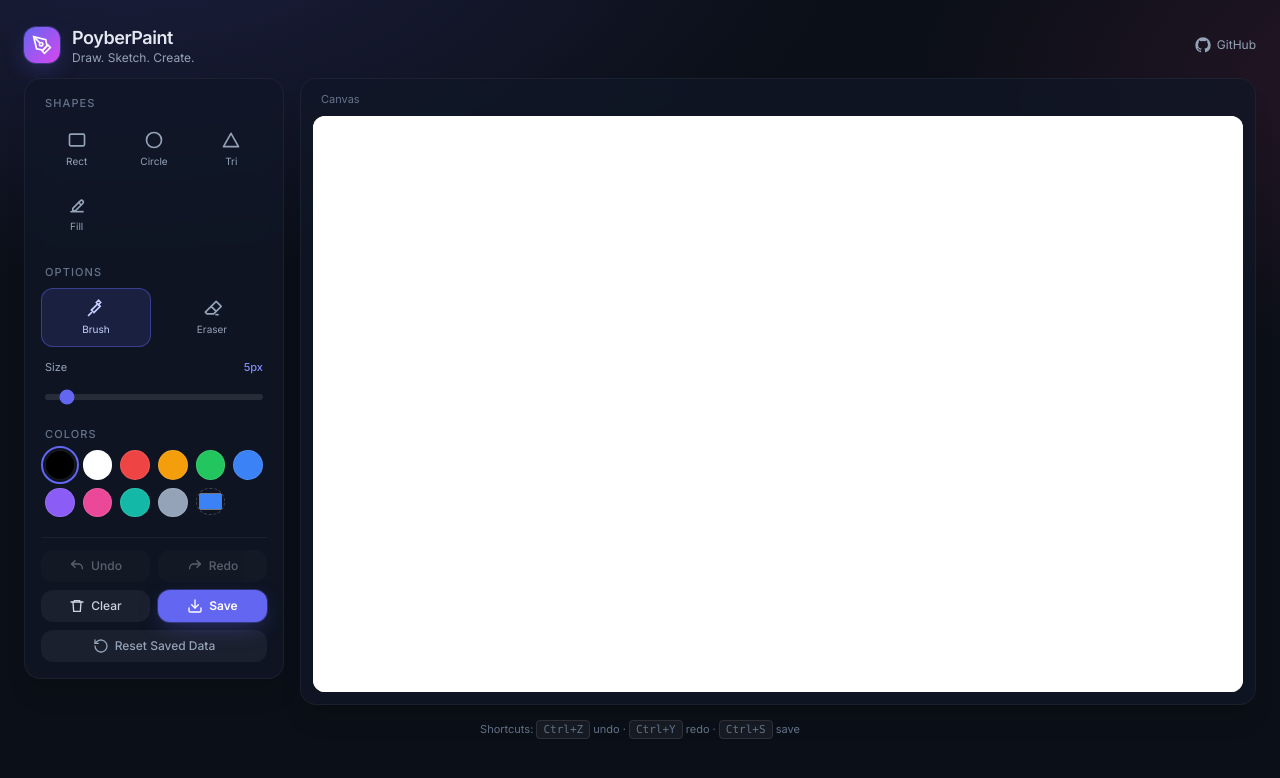
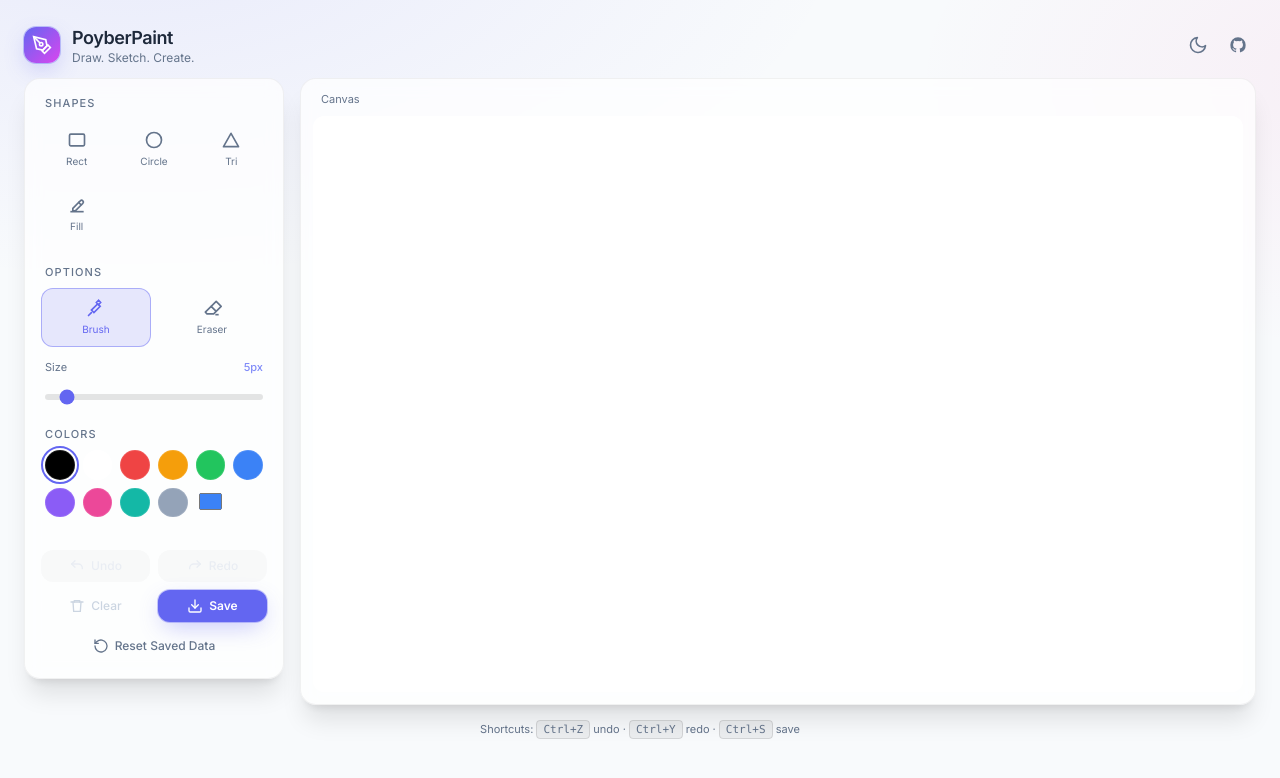
Before and after one commit to AshkanPoyber/PoyberPaint, a plain HTML site: page index.html in a window 1280 px wide. Drawn offline with nearby package versions, Linux system fonts and the light colour scheme.

Commit message:
feat: add light/dark theme toggle with persistence

```diff
--- a/css/style.css
+++ b/css/style.css
@@ -1,9 +1,17 @@
+/* ===== Base ===== */
 html,
 body {
   height: 100%;
 }
 
 body {
+  transition:
+    background-color 0.3s ease,
+    color 0.3s ease;
+}
+
+/* Dark theme (default) */
+html.dark body {
   background:
     radial-gradient(
       1200px 600px at 10% -10%,
@@ -18,30 +26,51 @@
     #0b0f17;
 }
 
+/* Light theme */
+html:not(.dark) body {
+  background:
+    radial-gradient(
+      1200px 600px at 10% -10%,
+      rgba(99, 102, 241, 0.1),
+      transparent 60%
+    ),
+    radial-gradient(
+      900px 500px at 110% 10%,
+      rgba(236, 72, 153, 0.07),
+      transparent 55%
+    ),
+    #f8fafc;
+}
+
+/* ===== Canvas ===== */
 canvas {
   touch-action: none;
   cursor: crosshair;
 }
 
-/* Active tool */
+/* ===== Active tool ===== */
 .tool-btn.active {
   background: rgba(99, 102, 241, 0.15);
-  color: #c7d2fe;
+  color: #6366f1;
   box-shadow: inset 0 0 0 1px rgba(99, 102, 241, 0.45);
 }
 
-/* Selected swatch */
+html.dark .tool-btn.active {
+  color: #c7d2fe;
+}
+
+/* ===== Selected swatch ===== */
 .swatch.selected {
   outline: 2px solid #6366f1;
   outline-offset: 2px;
 }
 
-/* Range input */
+/* ===== Range input ===== */
 input[type="range"] {
   accent-color: #6366f1;
 }
 
-/* Hide scrollbar utility */
+/* ===== Hide scrollbar utility ===== */
 .no-scrollbar::-webkit-scrollbar {
   display: none;
 }
@@ -49,3 +78,26 @@
   -ms-overflow-style: none;
   scrollbar-width: none;
 }
+
+/* ===== Theme toggle icon rotation ===== */
+#themeToggle svg {
+  transition:
+    transform 0.4s ease,
+    opacity 0.2s ease;
+}
+html.dark #themeIconSun {
+  opacity: 1;
+  transform: rotate(0deg) scale(1);
+}
+html.dark #themeIconMoon {
+  opacity: 0;
+  transform: rotate(-90deg) scale(0.6);
+}
+html:not(.dark) #themeIconSun {
+  opacity: 0;
+  transform: rotate(90deg) scale(0.6);
+}
+html:not(.dark) #themeIconMoon {
+  opacity: 1;
+  transform: rotate(0deg) scale(1);
+}
--- a/index.html
+++ b/index.html
@@ -1,5 +1,20 @@
 <!doctype html>
-<html lang="en">
+<html lang="en" class="dark">
+  <!-- Prevent theme flash (FOUC) -->
+  <script>
+    (() => {
+      try {
+        const saved = JSON.parse(
+          localStorage.getItem("poyberpaint:settings") || "{}",
+        );
+        const prefersDark = window.matchMedia(
+          "(prefers-color-scheme: dark)",
+        ).matches;
+        const theme = saved.theme || (prefersDark ? "dark" : "light");
+        document.documentElement.classList.toggle("dark", theme === "dark");
+      } catch {}
+    })();
+  </script>
   <head>
     <meta charset="UTF-8" />
     <meta name="viewport" content="width=device-width, initial-scale=1.0" />
@@ -22,6 +37,7 @@
 
     <script>
       tailwind.config = {
+        darkMode: "class",
         theme: {
           extend: {
             fontFamily: { sans: ["Inter", "sans-serif"] },
@@ -46,7 +62,7 @@
   </head>
 
   <body
-    class="min-h-screen text-slate-200 font-sans antialiased selection:bg-accent/30"
+    class="min-h-screen text-slate-800 dark:text-slate-200 font-sans antialiased selection:bg-accent/30"
   >
     <!-- Header -->
     <header
@@ -73,24 +89,66 @@
           <h1 class="text-base sm:text-lg font-semibold tracking-tight">
             PoyberPaint
           </h1>
-          <p class="text-[11px] sm:text-xs text-slate-400 -mt-0.5">
+          <p
+            class="text-[11px] sm:text-xs text-slate-500 dark:text-slate-400 -mt-0.5"
+          >
             Draw. Sketch. Create.
           </p>
         </div>
       </div>
+
+      <div class="flex items-center gap-1">
+        <!-- Theme toggle -->
+        <button
+          id="themeToggle"
+          title="Toggle theme"
+          class="relative w-9 h-9 rounded-xl grid place-items-center text-slate-500 dark:text-slate-400 hover:bg-black/5 dark:hover:bg-white/5 transition"
+        >
+          <!-- Sun -->
+          <svg
+            id="themeIconSun"
+            viewBox="0 0 24 24"
+            class="absolute w-5 h-5"
+            fill="none"
+            stroke="currentColor"
+            stroke-width="2"
+            stroke-linecap="round"
+            stroke-linejoin="round"
+          >
+            <circle cx="12" cy="12" r="4" />
+            <path
+              d="M12 2v2M12 20v2M4.93 4.93l1.41 1.41M17.66 17.66l1.41 1.41M2 12h2M20 12h2M4.93 19.07l1.41-1.41M17.66 6.34l1.41-1.41"
+            />
+          </svg>
+          <!-- Moon -->
+          <svg
+            id="themeIconMoon"
+            viewBox="0 0 24 24"
+            class="absolute w-5 h-5"
+            fill="none"
+            stroke="currentColor"
+            stroke-width="2"
+            stroke-linecap="round"
+            stroke-linejoin="round"
+          >
+            <path d="M21 12.79A9 9 0 1 1 11.21 3 7 7 0 0 0 21 12.79z" />
+          </svg>
+        </button>
+
+        <!-- GitHub -->
         <a
           href="https://github.com/ashkanpoyber"
           target="_blank"
           rel="noopener"
-        class="text-xs text-slate-400 hover:text-white transition-colors flex items-center gap-1.5"
+          class="w-9 h-9 rounded-xl grid place-items-center text-slate-500 dark:text-slate-400 hover:bg-black/5 dark:hover:bg-white/5 transition"
         >
           <svg viewBox="0 0 24 24" class="w-4 h-4" fill="currentColor">
             <path
               d="M12 .5A11.5 11.5 0 0 0 .5 12a11.5 11.5 0 0 0 7.86 10.92c.58.1.79-.25.79-.56v-2c-3.2.7-3.88-1.36-3.88-1.36-.53-1.34-1.3-1.7-1.3-1.7-1.05-.72.08-.7.08-.7 1.17.08 1.78 1.2 1.78 1.2 1.03 1.77 2.7 1.26 3.36.96.1-.75.4-1.26.73-1.55-2.56-.3-5.26-1.28-5.26-5.7 0-1.26.45-2.29 1.2-3.1-.12-.3-.52-1.48.11-3.08 0 0 .97-.31 3.18 1.18a11 11 0 0 1 5.79 0c2.2-1.49 3.17-1.18 3.17-1.18.63 1.6.23 2.78.11 3.08.75.81 1.2 1.84 1.2 3.1 0 4.43-2.7 5.39-5.27 5.68.41.36.78 1.06.78 2.14v3.17c0 .31.2.67.8.56A11.5 11.5 0 0 0 23.5 12 11.5 11.5 0 0 0 12 .5z"
             />
           </svg>
-        GitHub
         </a>
+      </div>
     </header>
 
     <!-- Main -->
@@ -98,7 +156,7 @@
       <div class="grid grid-cols-1 lg:grid-cols-[260px_1fr] gap-4">
         <!-- Tools Board -->
         <aside
-          class="bg-ink-800/70 backdrop-blur border border-white/5 rounded-2xl p-3 sm:p-4 shadow-xl lg:sticky lg:top-4 lg:self-start"
+          class="bg-white/70 dark:bg-ink-800/70 backdrop-blur border border-black/5 dark:border-white/5 rounded-2xl p-3 sm:p-4 shadow-xl lg:sticky lg:top-4 lg:self-start"
         >
           <!-- Shapes -->
           <section class="mb-5">
@@ -110,7 +168,7 @@
             <div class="grid grid-cols-4 lg:grid-cols-3 gap-1.5">
               <button
                 data-tool="rectangle"
-                class="tool-btn group flex flex-col items-center gap-1 py-2.5 rounded-xl text-slate-400 hover:bg-white/5 hover:text-slate-200 transition"
+                class="tool-btn group flex flex-col items-center gap-1 py-2.5 rounded-xl text-slate-500 dark:text-slate-400 hover:bg-white/5 hover:text-slate-200 transition"
               >
                 <svg
                   viewBox="0 0 24 24"
@@ -125,7 +183,7 @@
               </button>
               <button
                 data-tool="circle"
-                class="tool-btn group flex flex-col items-center gap-1 py-2.5 rounded-xl text-slate-400 hover:bg-white/5 hover:text-slate-200 transition"
+                class="tool-btn group flex flex-col items-center gap-1 py-2.5 rounded-xl text-slate-500 dark:text-slate-400 hover:bg-white/5 hover:text-slate-200 transition"
               >
                 <svg
                   viewBox="0 0 24 24"
@@ -140,7 +198,7 @@
               </button>
               <button
                 data-tool="triangle"
-                class="tool-btn group flex flex-col items-center gap-1 py-2.5 rounded-xl text-slate-400 hover:bg-white/5 hover:text-slate-200 transition"
+                class="tool-btn group flex flex-col items-center gap-1 py-2.5 rounded-xl text-slate-500 dark:text-slate-400 hover:bg-white/5 hover:text-slate-200 transition"
               >
                 <svg
                   viewBox="0 0 24 24"
@@ -155,7 +213,7 @@
                 <span class="text-[10px]">Tri</span>
               </button>
               <label
-                class="flex flex-col items-center gap-1 py-2.5 rounded-xl text-slate-400 hover:bg-white/5 hover:text-slate-200 transition cursor-pointer"
+                class="flex flex-col items-center gap-1 py-2.5 rounded-xl text-slate-500 dark:text-slate-400 hover:bg-white/5 hover:text-slate-200 transition cursor-pointer"
               >
                 <input type="checkbox" id="fillColor" class="sr-only peer" />
                 <svg
@@ -186,7 +244,7 @@
             <div class="grid grid-cols-4 lg:grid-cols-2 gap-1.5 mb-3">
               <button
                 data-tool="brush"
-                class="tool-btn active group flex flex-col items-center gap-1 py-2.5 rounded-xl text-slate-400 hover:bg-white/5 hover:text-slate-200 transition"
+                class="tool-btn active group flex flex-col items-center gap-1 py-2.5 rounded-xl text-slate-500 dark:text-slate-400 hover:bg-white/5 hover:text-slate-200 transition"
               >
                 <svg
                   viewBox="0 0 24 24"
@@ -207,7 +265,7 @@
               </button>
               <button
                 data-tool="eraser"
-                class="tool-btn group flex flex-col items-center gap-1 py-2.5 rounded-xl text-slate-400 hover:bg-white/5 hover:text-slate-200 transition"
+                class="tool-btn group flex flex-col items-center gap-1 py-2.5 rounded-xl text-slate-500 dark:text-slate-400 hover:bg-white/5 hover:text-slate-200 transition"
               >
                 <svg
                   viewBox="0 0 24 24"
@@ -227,7 +285,9 @@
 
             <div class="px-1">
               <div class="flex items-center justify-between mb-1.5">
-                <span class="text-[11px] text-slate-400">Size</span>
+                <span class="text-[11px] text-slate-500 dark:text-slate-400"
+                  >Size</span
+                >
                 <span
                   id="sizeLabel"
                   class="text-[11px] font-medium text-accent-soft"
@@ -240,7 +300,7 @@
                 min="1"
                 max="60"
                 value="5"
-                class="w-full h-1.5 bg-white/10 rounded-lg appearance-none cursor-pointer"
+                class="w-full h-1.5 bg-black/10 dark:bg-white/10 rounded-lg appearance-none cursor-pointer"
               />
             </div>
           </section>
@@ -260,7 +320,7 @@
             <button
               id="undo"
               title="Undo (Ctrl+Z)"
-              class="flex items-center justify-center gap-1.5 py-2 rounded-xl text-xs font-medium text-slate-300 bg-white/5 hover:bg-white/10 transition disabled:opacity-40"
+              class="flex items-center justify-center gap-1.5 py-2 rounded-xl text-xs font-medium text-slate-300 bg-black/5 dark:bg-white/5 hover:bg-black/10 dark:hover:bg-white/10 transition disabled:opacity-40"
             >
               <svg
                 viewBox="0 0 24 24"
@@ -279,7 +339,7 @@
             <button
               id="redo"
               title="Redo (Ctrl+Y)"
-              class="flex items-center justify-center gap-1.5 py-2 rounded-xl text-xs font-medium text-slate-300 bg-white/5 hover:bg-white/10 transition disabled:opacity-40"
+              class="flex items-center justify-center gap-1.5 py-2 rounded-xl text-xs font-medium text-slate-300 bg-black/5 dark:bg-white/5 hover:bg-black/10 dark:hover:bg-white/10 transition disabled:opacity-40"
             >
               <svg
                 viewBox="0 0 24 24"
@@ -335,7 +395,7 @@
             <button
               id="reset"
               title="Reset saved data"
-              class="col-span-2 flex items-center justify-center gap-1.5 py-2 rounded-xl text-xs font-medium text-slate-400 bg-white/5 hover:bg-amber-500/20 hover:text-amber-200 transition"
+              class="col-span-2 flex items-center justify-center gap-1.5 py-2 rounded-xl text-xs font-medium text-slate-500 dark:text-slate-400 bg-white/5 hover:bg-amber-500/20 hover:text-amber-200 transition"
             >
               <svg
                 viewBox="0 0 24 24"
@@ -356,7 +416,7 @@
 
         <!-- Canvas Board -->
         <section
-          class="bg-ink-800/70 backdrop-blur border border-white/5 rounded-2xl p-2 sm:p-3 shadow-xl"
+          class="bg-white/70 dark:bg-ink-800/70 backdrop-blur border border-black/5 dark:border-white/5 rounded-2xl p-2 sm:p-3 shadow-xl"
         >
           <div class="flex items-center justify-between px-2 pb-2">
             <span class="text-[11px] text-slate-500">Canvas</span>
@@ -378,15 +438,18 @@
 
       <p class="text-center text-[11px] text-slate-500 mt-4">
         Shortcuts:
-        <kbd class="px-1.5 py-0.5 rounded bg-white/5 border border-white/10"
+        <kbd
+          class="px-1.5 py-0.5 rounded bg-black/5 dark:bg-white/5 border border-black/10 dark:border-white/10"
           >Ctrl+Z</kbd
         >
         undo ·
-        <kbd class="px-1.5 py-0.5 rounded bg-white/5 border border-white/10"
+        <kbd
+          class="px-1.5 py-0.5 rounded bg-black/5 dark:bg-white/5 border border-black/10 dark:border-white/10"
           >Ctrl+Y</kbd
         >
         redo ·
-        <kbd class="px-1.5 py-0.5 rounded bg-white/5 border border-white/10"
+        <kbd
+          class="px-1.5 py-0.5 rounded bg-black/5 dark:bg-white/5 border border-black/10 dark:border-white/10"
           >Ctrl+S</kbd
         >
         save
--- a/js/app.js
+++ b/js/app.js
@@ -18,6 +18,7 @@
   const undoBtn = document.getElementById("undo");
   const redoBtn = document.getElementById("redo");
   const saveIndicator = document.getElementById("saveIndicator");
+  const themeToggle = document.getElementById("themeToggle");
 
   // ---------- Constants ----------
   const PALETTE = [
@@ -47,6 +48,28 @@
 
   const history = [];
   const redoStack = [];
+
+  // ---------- Theme ----------
+  function applyTheme(theme) {
+    document.documentElement.classList.toggle("dark", theme === "dark");
+  }
+
+  function getCurrentTheme() {
+    return document.documentElement.classList.contains("dark")
+      ? "dark"
+      : "light";
+  }
+
+  function toggleTheme() {
+    const next = getCurrentTheme() === "dark" ? "light" : "dark";
+    applyTheme(next);
+    // Save into existing settings object
+    const settings = Storage.loadSettings() || {};
+    settings.theme = next;
+    Storage.saveSettings(settings);
+    // Redraw white background so canvas matches theme visually (optional)
+    // we keep canvas white regardless — pure UX choice
+  }
 
   // ---------- Colors UI ----------
   function buildColorSwatches() {
@@ -293,6 +316,7 @@
 
   // ---------- Actions ----------
   function bindActions() {
+    themeToggle?.addEventListener("click", toggleTheme);
     document.getElementById("clear").addEventListener("click", () => {
       clearCanvas();
       pushHistory();
@@ -377,12 +401,14 @@
       color: selectedColor,
       width: brushWidth,
       fill: fillColor.checked,
+      theme: getCurrentTheme(),
     });
   }
 
   // ---------- Load Saved State ----------
   function loadSavedState() {
     const settings = Storage.loadSettings();
+    if (settings?.theme) applyTheme(settings.theme);
     if (!settings) return;
 
     selectedTool = settings.tool || "brush";
```
Lines whose indentation alone changed are shown as unchanged.
